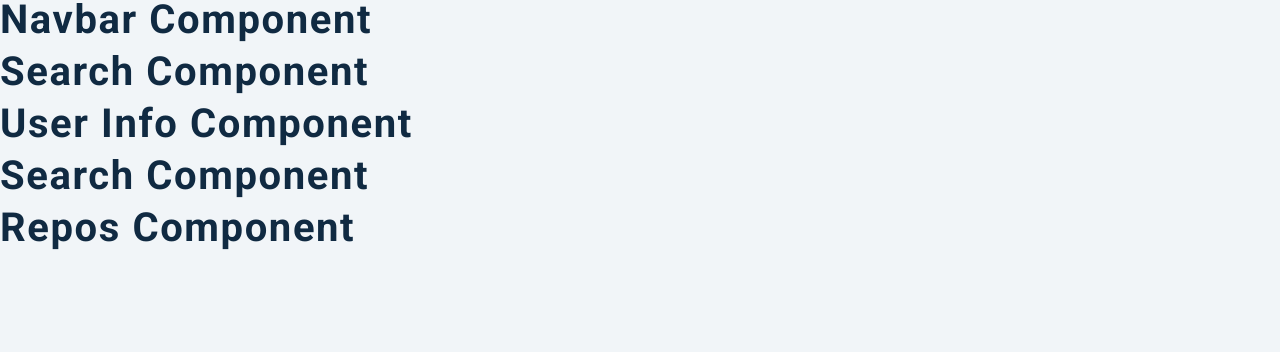
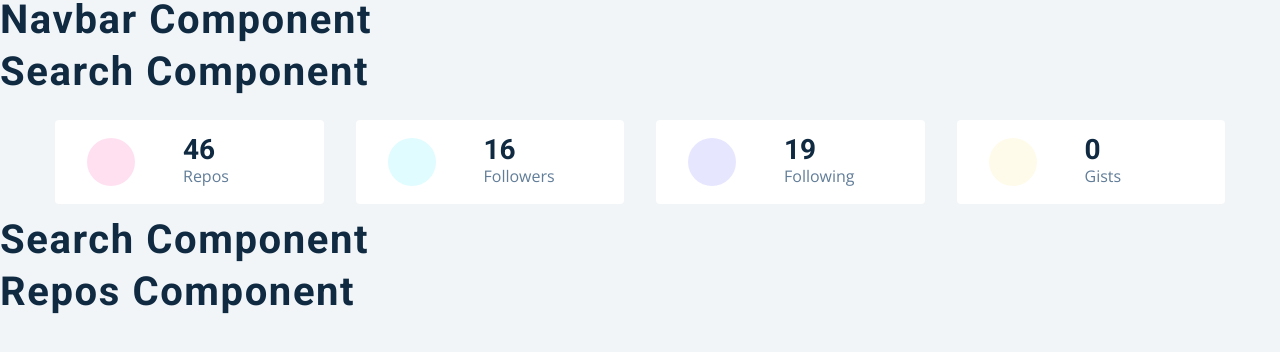
Before and after one commit to JayantDwivedi/Github-Search, a React (Create React App) app: page / in a window 1280 px wide. Shown: the top 352 px of the page. Built offline with nearby package versions, Linux system fonts and the light colour scheme.

Commit message:
info card changes and icon issue

```diff
--- a/package.json
+++ b/package.json
@@ -12,7 +12,7 @@
     "react": "^16.13.1",
     "react-dom": "^16.13.1",
     "react-fusioncharts": "^3.1.2",
-    "react-icons": "^3.10.0",
+    "react-icons": "^3.11.0",
     "react-router-dom": "^5.2.0",
     "react-scripts": "3.4.1",
     "styled-components": "^5.1.1"
--- a/src/components/Info.js
+++ b/src/components/Info.js
@@ -6,9 +6,64 @@
 
 const UserInfo = () => {
   // React constext hook imported from REact
-  const data = React.useContext(GithubContext);
-  console.log(data);
-  return <h2>user info component</h2>;
+  const { githubUser } = React.useContext(GithubContext);
+
+  // destructure things
+  const { public_repos, followers, following, public_gists } = githubUser;
+
+  // setting up array for easy css
+  const items = [
+    {
+      id: 1,
+      icon: <GoRepo className="icon" />,
+      label: "repos",
+      value: public_repos,
+      color: "pink",
+    },
+    {
+      id: 2,
+      icon: <FiUsers className="icon" />,
+      label: "followers",
+      value: followers,
+      color: "green",
+    },
+    {
+      id: 3,
+      icon: <FiUserPlus className="icon" />,
+      label: "following",
+      value: following,
+      color: "purple",
+    },
+    {
+      id: 4,
+      icon: <GoGist className="icon" />,
+      label: "gists",
+      value: public_gists,
+      color: "yellow",
+    },
+  ];
+
+  return (
+    <section className="section">
+      <Wrapper className="section-center">
+        {items.map((item) => {
+          return <Items key={item.id} {...item}></Items>;
+        })}
+      </Wrapper>
+    </section>
+  );
+};
+
+const Items = ({ icons, label, value, color }) => {
+  return (
+    <article className="item">
+      <span className={color}>{icons}</span>
+      <div>
+        <h3>{value}</h3>
+        <p>{label}</p>
+      </div>
+    </article>
+  );
 };
 
 const Wrapper = styled.section`
```
Also changed, not shown: 1 other file (tests, documents, lock files or other folders).
